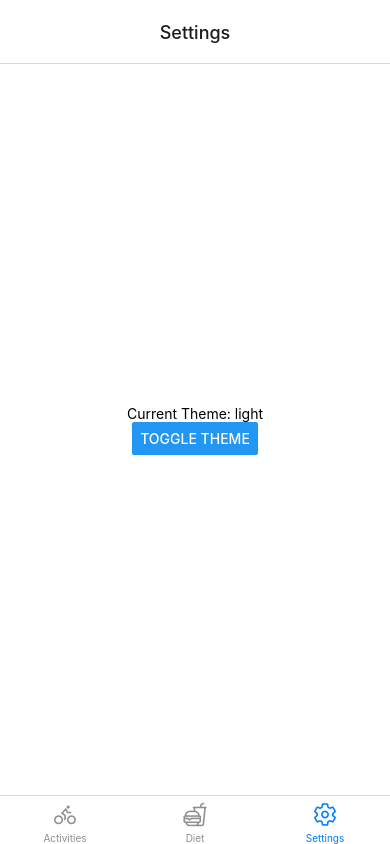
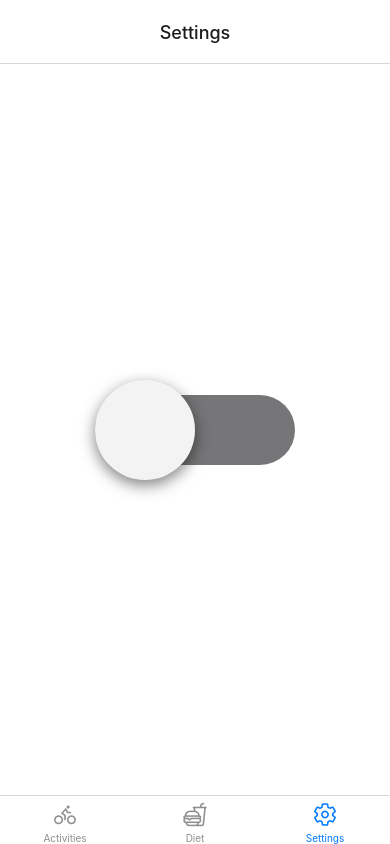
Before and after one commit to Spec-DY/WorkOutMemo, a React Native app: screen /Settings in a window 390 px wide. Built offline with nearby package versions, Linux system fonts and the light colour scheme.

Commit message:
largely improve toggle theme button

```diff
--- a/Screens/Settings.js
+++ b/Screens/Settings.js
@@ -1,14 +1,23 @@
 import React, { useContext } from 'react';
-import { View, Text, Button, StyleSheet } from 'react-native';
+import { View, Text, Button, StyleSheet, Switch } from 'react-native';
 import { AppContext } from '../context/AppContext';
 
 const Settings = () => {
   const { theme, toggleTheme, themeStyles } = useContext(AppContext);
 
+  const isDarkMod = theme === 'dark'
+
   return (
     <View style={[styles.container, { backgroundColor: themeStyles[theme].backgroundColor }]}>
-      <Text style={{ color: themeStyles[theme].textColor }}>Current Theme: {theme}</Text>
-      <Button title="Toggle Theme" onPress={toggleTheme} />
+      <Switch
+            trackColor={{ false: "#767577", true: "#81b0ff" }}
+            thumbColor={isDarkMod ? "#f5dd4b" : "#f4f3f4"}
+            ios_backgroundColor="#3e3e3e"
+            // toogleTheme callback
+            onValueChange={toggleTheme}
+            value={isDarkMod}
+            style={{transform: [{ scaleX: 5 }, { scaleY: 5 }]}}
+      />
     </View>
   );
 };
```
